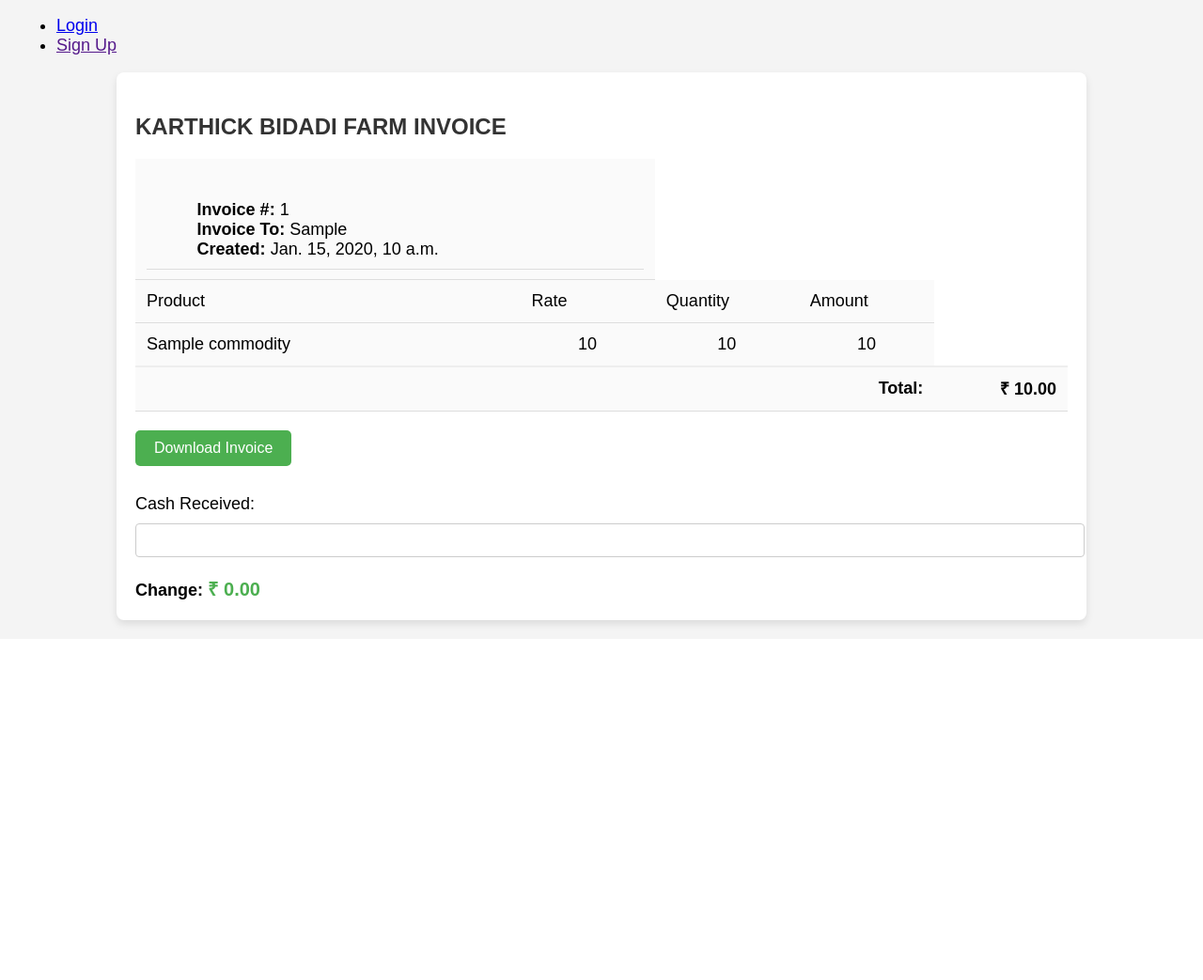
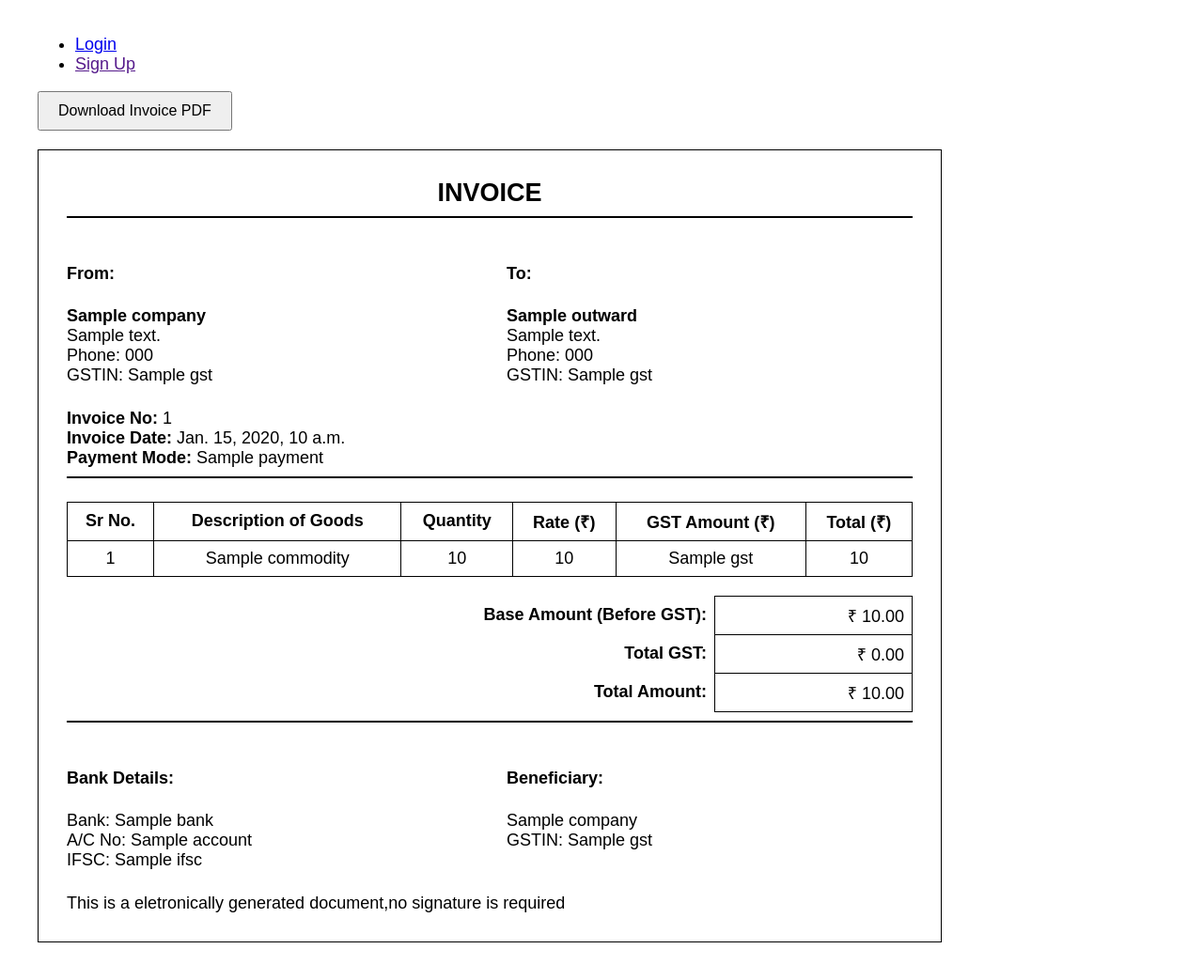
Before and after one commit to vijaya8118/scoruda81, a Django app: template scoapp/templates/billdis.html in a window 1280 px wide. Shown: the part 409-1452 px from the top of the page at 94% size. Before the commit the page ends 1079 px from the top, so only its background shows below. Run offline with Django 5.2, Linux system fonts and the light colour scheme; the template is opened without the code that fills it: most values are stand-ins (such as "Sample title", 1, 10 or a date in 2020); some libraries are stand-ins or nearby versions.

Commit message:
Update billdis.html

```diff
--- a/scoapp/templates/billdis.html
+++ b/scoapp/templates/billdis.html
@@ -2,275 +2,217 @@
 <!DOCTYPE html>
 <html lang="en">
 <head>
-    <meta charset="utf-8" />
-    <title>KARTHICK BIDADI FARM INVOICE</title>
+    <meta charset="UTF-8" />
+    <title>GST Invoice - {{ invoice_num }}</title>
     <style>
         body {
-            font-family: 'Arial', sans-serif;
-            background-color: #f4f4f4;
+            font-family: Arial, sans-serif;
+            margin: 40px;
+            background: #fff;
+        }
+        .invoice-box {
+            max-width: 900px;
+            padding: 30px;
+            border: 1px solid #000;
+            background: #fff;
+        }
+        h2, h3 {
+            text-align: center;
             margin: 0;
-            padding: 20px;
         }
-
-        .container {
-            width: 80%;
-            margin: 0 auto;
-            padding: 20px;
-            background-color: #fff;
-            border-radius: 8px;
-            box-shadow: 0 4px 8px rgba(0, 0, 0, 0.1);
+        .section {
+            margin-top: 25px;
         }
-
-        h3 {
-            color: #333;
-            font-size: 24px;
-            margin-bottom: 10px;
+        .info, .bank-details {
+            width: 100%;
+            display: flex;
+            justify-content: space-between;
         }
-
+        .info div, .bank-details div {
+            width: 48%;
+        }
         table {
             width: 100%;
-            margin-top: 20px;
             border-collapse: collapse;
-            border-spacing: 0;
+            margin-top: 25px;
+            background: #fff;
         }
-
         th, td {
-            padding: 12px;
-            text-align: left;
-            border-bottom: 1px solid #ddd;
-        }
-
-        th {
-            background-color: #f4f4f4;
-            font-weight: bold;
-        }
-
-        td {
-            background-color: #fafafa;
-        }
-
-        .top td {
-            padding-bottom: 10px;
-        }
-
-        .total td {
-            border-top: 2px solid #eee;
-            font-weight: bold;
-            text-align: right;
-            padding-top: 10px;
-        }
-
-        .amount, .price, .quantity, .discount {
+            border: 1px solid #000;
+            padding: 8px;
             text-align: center;
         }
-
-        input[type="number"] {
-            padding: 8px;
-            width: 100%;
-            margin: 10px 0;
+        .text-right {
+            text-align: right;
+        }
+        .no-border {
+            border: none;
+        }
+        .signature {
+            text-align: right;
+            margin-top: 50px;
+        }
+        hr {
+            border: 1px solid #000;
+        }
+        #download-pdf-btn {
+            margin-bottom: 20px;
+            padding: 10px 20px;
             font-size: 16px;
-            border: 1px solid #ccc;
-            border-radius: 4px;
-        }
-
-        .change, .total-amount {
-            font-size: 20px;
-            font-weight: bold;
-            color: #333;
-        }
-
-        .change {
-            color: #4CAF50;
-        }
-
-        .total-amount {
-            color: #FF5722;
-        }
-
-        .footer {
-            text-align: center;
-            margin-top: 30px;
-            font-size: 14px;
-            color: #888;
-        }
-
-        .footer a {
-            color: #4CAF50;
-            text-decoration: none;
-        }
-
-        .download-btn {
-            display: inline-block;
-            padding: 10px 20px;
-            background-color: #4CAF50;
-            color: white;
-            border-radius: 5px;
             cursor: pointer;
-            text-align: center;
-            text-decoration: none;
-            font-size: 16px;
-            margin-top: 20px;
-        }
-
-        .download-btn:hover {
-            background-color: #45a049;
-        }
-
-        @media screen and (max-width: 768px) {
-            .container {
-                width: 90%;
-            }
-        }
-
-        @media screen and (max-width: 576px) {
-            .container {
-                width: 100%;
-            }
         }
     </style>
-    <script>
-        // Function to calculate the total bill amount
-        function calculateTotalBill() {
-            var totalAmount = 0;
-            var products = document.querySelectorAll('.item');
+</head>
+<body>
 
-            // Loop through each product row to sum up the current_price
-            products.forEach(function(product) {
-                var currentPrice = parseFloat(product.querySelector('.amount').innerText.replace('₹', '').trim());
-                totalAmount += currentPrice;
-            });
+<button id="download-pdf-btn">Download Invoice PDF</button>
 
-            // Update the total bill price in the UI
-            document.getElementById("totalAmount").innerText = '₹ ' + totalAmount.toFixed(2);
-            return totalAmount;
-        }
+<div class="invoice-box" id="invoice-content">
+    <h2> INVOICE</h2>
 
-        // Function to calculate the total amount and change
-        function calculateTotalAndChange() {
-            // Get the total amount of the invoice
-            var totalAmount = calculateTotalBill();
+    <hr />
 
-            // Get the cash received by the user
-            var cashReceived = parseFloat(document.getElementById("cashReceived").value);
-
-            // If cash received is greater than or equal to the total amount, calculate the change
-            if (!isNaN(cashReceived) && cashReceived >= totalAmount) {
-                var change = cashReceived - totalAmount;
-                document.getElementById("change").innerText = '₹ ' + change.toFixed(2);
-            } else {
-                // If cash received is less than the total, set change to 0.00
-                document.getElementById("change").innerText = '₹ 0.00';
-            }
-        }
-
-        // Function to download the invoice content with the same styling
-        function downloadInvoice() {
-            var content = document.getElementById('invoiceContent').innerHTML;
-
-            // Get the current page's styles (all <style> tags)
-            var styles = document.querySelectorAll('style');
-            var css = '';
-            styles.forEach(function(style) {
-                css += style.innerHTML;
-            });
-
-            // Create the complete HTML for the downloadable file
-            var fullContent = `
-            <!DOCTYPE html>
-            <html lang="en">
-            <head>
-                <meta charset="utf-8" />
-                <title>KARTHICK BIDADI FARM INVOICE</title>
-                <style>
-                    ${css}
-                </style>
-            </head>
-            <body>
-                <div class="container">
-                    ${content}
-                </div>
-            </body>
-            </html>
-            `;
-
-            // Create a Blob object with the HTML content
-            var blob = new Blob([fullContent], { type: 'text/html' });
-
-            // Create an anchor tag and trigger a download
-            var link = document.createElement('a');
-            link.href = URL.createObjectURL(blob);
-            link.download = 'invoice.html';  // File name to be downloaded
-            link.click();
-        }
-
-        window.onload = calculateTotalAndChange;
-    </script>
-</head>
-
-<body>
-    <div class="container">
-        <!-- Main content container where the bill content is located -->
-        <div id="invoiceContent">
-            <h3>KARTHICK BIDADI FARM INVOICE</h3>
-            <table cellpadding="0" cellspacing="0">
-                <tr class="top">
-                    <td colspan="2">
-                        <table>
-                            <tr>
-                                <td class="title"></td>
-                                <td>
-                                    <strong>Invoice #:</strong> {{ invoice_num }}<br />
-                                    <strong>Invoice To:</strong> {{ invoice_to }}<br />
-                                    <strong>Created:</strong> {{ created }}<br />
-                                </td>
-                            </tr>
-                        </table>
-                    </td>
-                </tr>
-
-                <tr class="heading">
-                    <td>Product</td>
-                    <td>Rate</td>
-                    <td>Quantity</td>
-                    <td>Amount</td>
-                </tr>
-
-                <!-- Loop over each product dynamically -->
-                {% for product in products %}
-                <tr class="item">
-                    <td>{{ product.commodity }}</td>
-                    <td class="price">{{ product.price }}</td>
-                    <td class="quantity">{{ product.quantity }}</td>
-                    <td class="amount">{{ product.current_price }}</td>
-                </tr>
-                {% endfor %}
-
-                <tr class="total">
-                    <td colspan="4">Total:</td>
-                    <td>
-                        <strong id="totalAmount">₹ 0.00</strong>
-                    </td>
-                </tr>
-            </table>
+    <div class="section info">
+        <div>
+            <h4>From:</h4>
+            <strong>{{ company.name }}</strong><br />
+            {{ company.address }}<br />
+            Phone: {{ company.phone }}<br />
+            GSTIN: {{ company.gst }}
         </div>
-
-        <!-- Button to trigger download of the invoice content -->
-        <a href="javascript:void(0);" class="download-btn" onclick="downloadInvoice()">Download Invoice</a>
-
-        <!-- Cash Received and Change section -->
-        <div style="margin-top: 30px;">
-            <label for="cashReceived">Cash Received:</label>
-            <input type="number" id="cashReceived" name="cashReceived" oninput="calculateTotalAndChange()" />
-
-            <div style="margin-top: 10px;">
-                <strong>Change:</strong>
-                <span id="change" class="change">₹ 0.00</span>
-            </div>
+        <div>
+            <h4>To:</h4>
+            <strong>{{ outward.name }}</strong><br />
+            {{ outward.address }}<br />
+            Phone: {{ outward.phone }}<br />
+            GSTIN: {{ outward.gst }}
         </div>
     </div>
 
-    <script>
-        calculateTotalAndChange();
-    </script>
+    <div class="section">
+        <strong>Invoice No:</strong> {{ invoice_num }}<br />
+        <strong>Invoice Date:</strong> {{ created }}<br />
+        <strong>Payment Mode:</strong> {{ payment }}
+    </div>
+
+    <hr />
+
+    <table>
+        <thead>
+            <tr>
+                <th>Sr No.</th>
+                <th>Description of Goods</th>
+                <th>Quantity</th>
+                <th>Rate (₹)</th>
+                <th>GST Amount (₹)</th>
+                <th>Total (₹)</th>
+            </tr>
+        </thead>
+        <tbody>
+            {% for item in products %}
+                <tr>
+                    <td>{{ forloop.counter }}</td>
+                    <td>{{ item.commodity }}</td>
+                    <td>{{ item.quantity }}</td>
+                    <td>{{ item.price }}</td>
+                    <td class="gst-amount">{{ item.gst }}</td>
+                    <td class="item-amount">{{ item.current_price }}</td>
+                </tr>
+            {% endfor %}
+        </tbody>
+    </table>
+
+    <table style="margin-top: 20px;">
+        <tr>
+            <td class="no-border text-right"><strong>Base Amount (Before GST):</strong></td>
+            <td class="text-right">₹ <span id="base-amount">0.00</span></td>
+        </tr>
+        <tr>
+            <td class="no-border text-right"><strong>Total GST:</strong></td>
+            <td class="text-right">₹ <span id="total-gst">0.00</span></td>
+        </tr>
+        <tr>
+            <td class="no-border text-right"><strong>Total Amount:</strong></td>
+            <td class="text-right">₹ <span id="total-amount">0.00</span></td>
+        </tr>
+    </table>
+
+    <hr />
+
+    <div class="section bank-details">
+        <div>
+            <h4>Bank Details:</h4>
+            Bank: {{ company.bank }}<br />
+            A/C No: {{ company.account }}<br />
+            IFSC: {{ company.ifsc }}
+        </div>
+        <div>
+            <h4>Beneficiary:</h4>
+            {{ company.name }}<br />
+            GSTIN: {{ company.gst }}
+        </div>
+    </div>
+
+    <div class="section">
+        This is a eletronically generated document,no signature is required    </div>
+
+
+</div>
+
+<script src="https://cdnjs.cloudflare.com/ajax/libs/jspdf/2.5.1/jspdf.umd.min.js"></script>
+<script src="https://cdnjs.cloudflare.com/ajax/libs/html2canvas/1.4.1/html2canvas.min.js"></script>
+
+<script>
+    // Calculate and display totals
+    document.addEventListener("DOMContentLoaded", function () {
+        const amountCells = document.querySelectorAll(".item-amount");
+        const gstCells = document.querySelectorAll(".gst-amount");
+
+        let totalAmount = 0;
+        let totalGST = 0;
+
+        amountCells.forEach(cell => {
+            const amount = parseFloat(cell.textContent.trim().replace(/,/g, '')) || 0;
+            totalAmount += amount;
+        });
+
+        gstCells.forEach(cell => {
+            const gst = parseFloat(cell.textContent.trim().replace(/,/g, '')) || 0;
+            totalGST += gst;
+        });
+
+        const baseAmount = totalAmount - totalGST;
+
+        function formatINR(num) {
+            return num.toLocaleString("en-IN", {
+                minimumFractionDigits: 2,
+                maximumFractionDigits: 2
+            });
+        }
+
+        document.getElementById("base-amount").textContent = formatINR(baseAmount);
+        document.getElementById("total-gst").textContent = formatINR(totalGST);
+        document.getElementById("total-amount").textContent = formatINR(totalAmount);
+    });
+
+    // Download invoice as PDF
+    document.getElementById('download-pdf-btn').addEventListener('click', function () {
+        const { jsPDF } = window.jspdf;
+        const invoice = document.getElementById('invoice-content');
+
+        html2canvas(invoice, { scale: 2 }).then(canvas => {
+            const imgData = canvas.toDataURL('image/png');
+            const pdf = new jsPDF('p', 'mm', 'a4');
+
+            // Calculate width and height for pdf (keeping aspect ratio)
+            const pdfWidth = pdf.internal.pageSize.getWidth();
+            const pdfHeight = (canvas.height * pdfWidth) / canvas.width;
+
+            pdf.addImage(imgData, 'PNG', 0, 0, pdfWidth, pdfHeight);
+            pdf.save('invoice-{{ invoice_num }}.pdf');
+        });
+    });
+</script>
+
 </body>
 </html>
```
